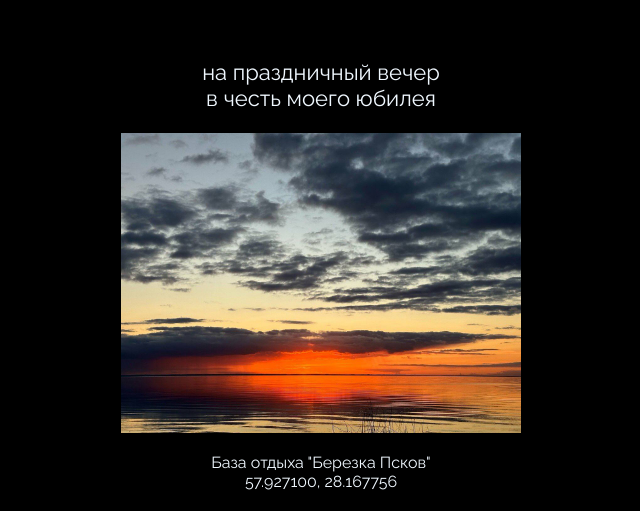
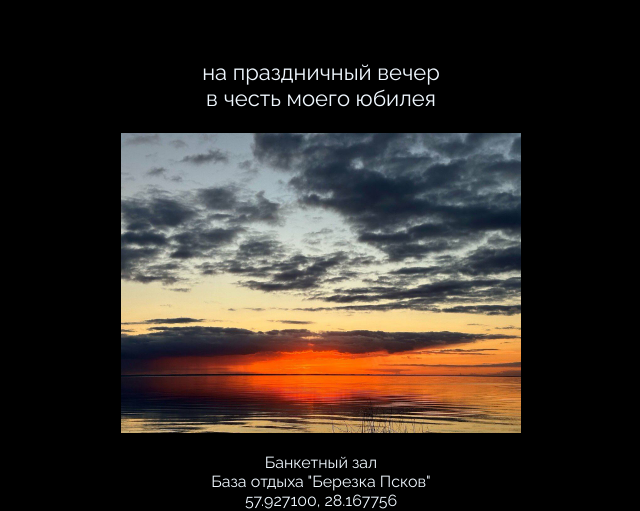
Before and after one commit to MariaDerre/mbd, a website: page index.html in a window 1280 px wide. Shown: the part 447-958 px from the top of the page, without its empty margins (319-959 px from the left). Drawn offline with nearby package versions, Linux system fonts and the light colour scheme.

Commit message:
Update index.html

```diff
--- a/index.html
+++ b/index.html
@@ -38,6 +38,8 @@
     <div class="area center">
       <img class="area_pict" src="img/photo_2025-08-01_12-25-27.jpg" alt="" />
       <p class="area_text">
+        Банкетный зал
+        <br/>
         База отдыха "Березка Псков" <br />
         57.927100, 28.167756
       </p>
```
